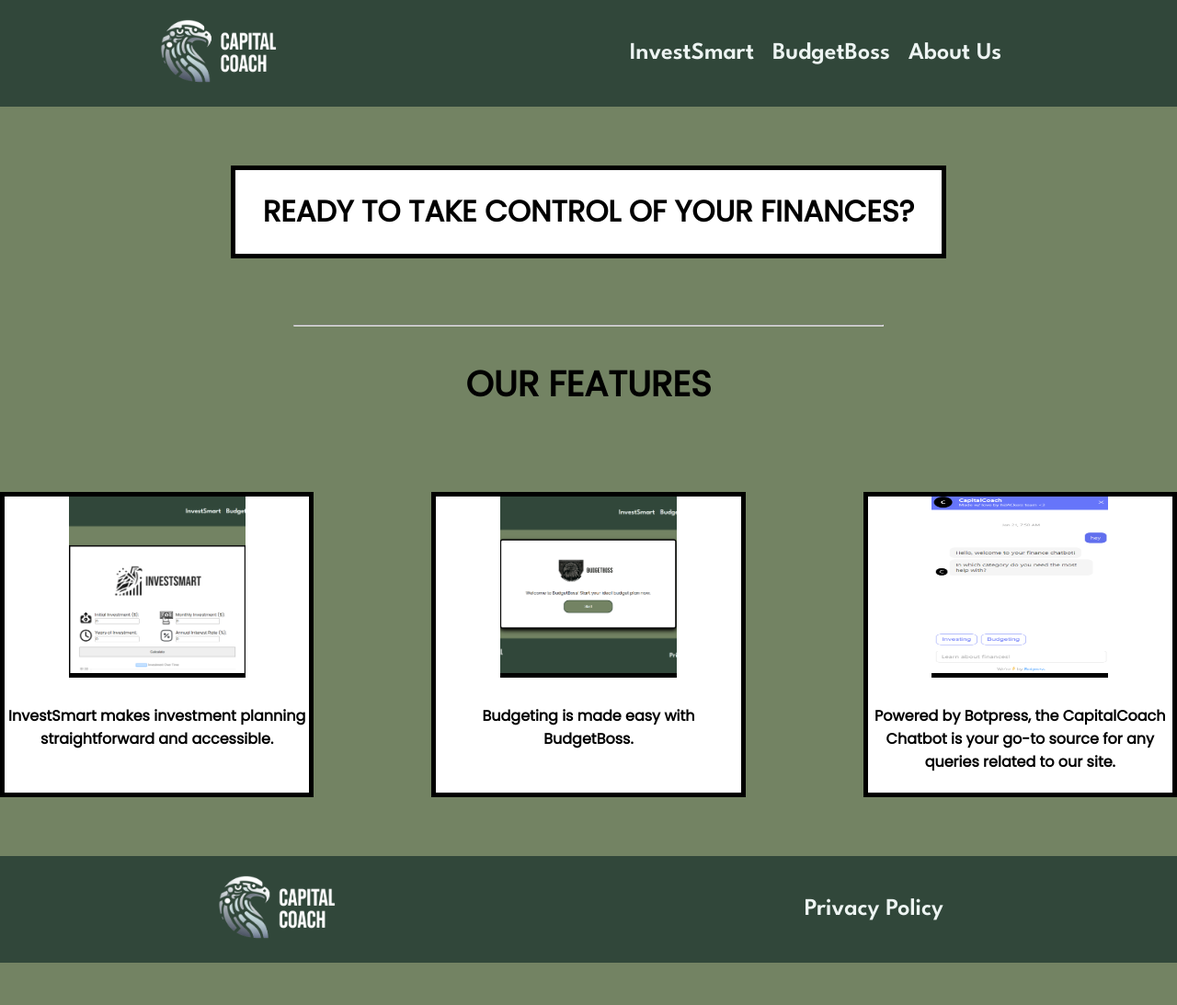
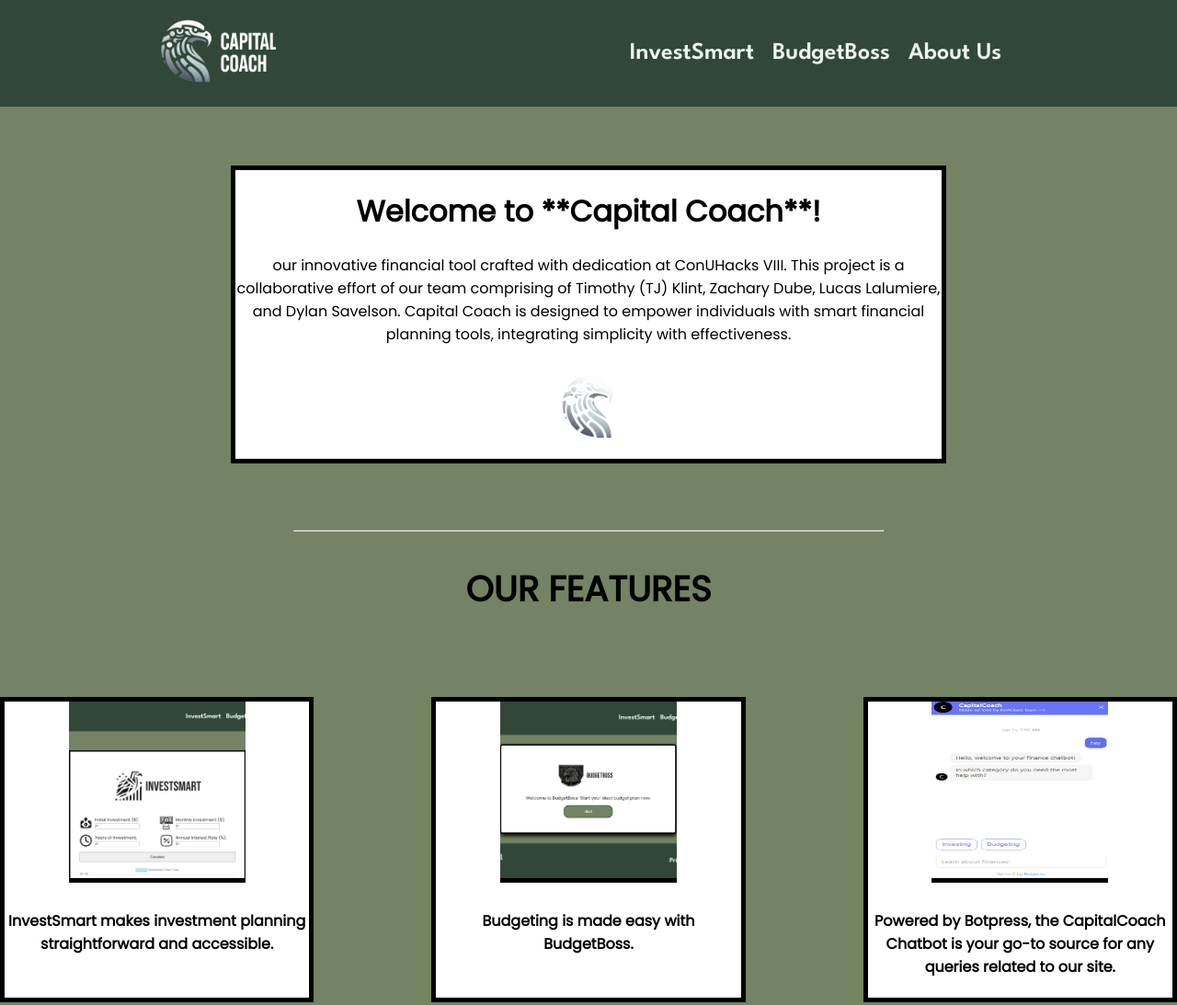
Before and after one commit to tjklint/CapitalCoach, a plain HTML site: page index.html in a window 1280 px wide. Shown: the top 1093 px of the page at 92% size. Before the commit the page ends 1047 px from the top, so only its background shows below. Drawn offline with Linux system fonts and the light colour scheme; a script that the page names is missing.

Commit message:
Added website description.

```diff
--- a/index.html
+++ b/index.html
@@ -24,7 +24,12 @@
     </header>
 
     <div id="centerBox" style="text-align: center;">
-        <h1>READY TO TAKE CONTROL OF YOUR FINANCES?</h1>
+        <h1>Welcome to **Capital Coach**!</h1>
+        <p>our innovative financial tool crafted with dedication at ConUHacks VIII.
+            This project is a collaborative effort of our team comprising of Timothy (TJ) Klint, Zachary Dube, Lucas
+            Lalumiere, and Dylan Savelson. Capital Coach is designed to empower individuals with smart financial
+            planning tools, integrating simplicity with effectiveness.</p>
+        <img src="./assets/SilverLogoNoText.png" alt="Silver Capital Coach Logo no text">
     </div>
 
     <hr style="width:50%;text-align:center;">
```
